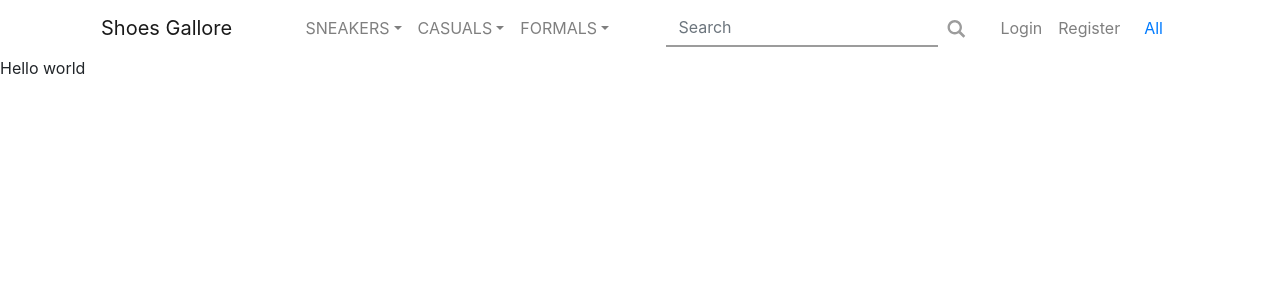
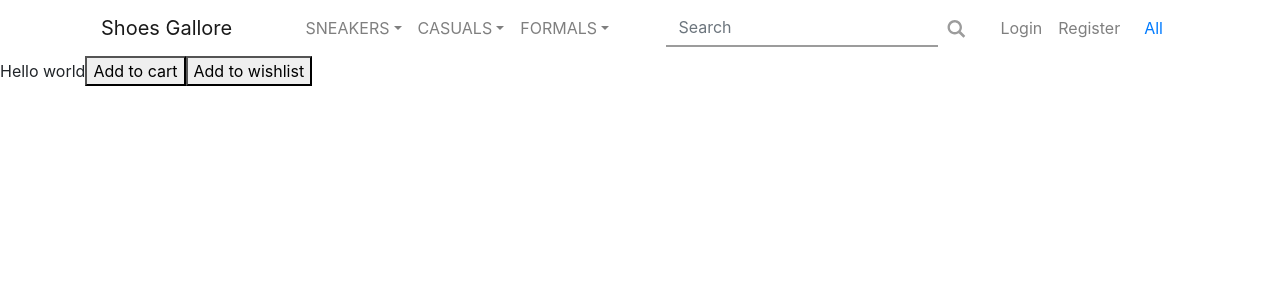
Before and after one commit to neerajp99/cs_207_e-commerce, a React (Create React App) app in the folder client/: page /product/1 in a window 1280 px wide. Shown: the top 300 px of the page. Built offline with nearby package versions, Linux system fonts and the light colour scheme; no server answers.

Commit message:
Modify product page

```diff
--- a/client/src/components/products/Product.js
+++ b/client/src/components/products/Product.js
@@ -3,31 +3,63 @@ import Navbar from "../Navbar";
 import { connect } from "react-redux";
 import { withRouter } from "react-router-dom";
 import { getItemById } from "../../actions/itemActions";
+import { addToCart } from "../../actions/cartActions";
+import { addToWishlist } from "../../actions/wishlistActions";
 
 class Product extends Component {
   componentDidMount() {
-    console.log("lalalalalal", this.props.item);
     if (this.props.match.params.id) {
       this.props.getItemById(this.props.match.params.id);
     }
   }
+  onClickCart = event => {
+    event.preventDefault();
+    if (this.props.items.item) {
+      const cartFields = {
+        name: this.props.items.item.name,
+        description: this.props.items.item.description,
+        category: this.props.items.item.category,
+        size: this.props.items.item.size,
+        price: this.props.items.item.price,
+        productId: this.props.items.item._id,
+        quantity: 1
+      };
+      this.props.addToCart(cartFields, this.props.history);
+    }
+  };
+  onClickWishlist = event => {
+    event.preventDefault();
+    if (this.props.items.item) {
+      const wishlistFields = {
+        name: this.props.items.item.name,
+        description: this.props.items.item.description,
+        category: this.props.items.item.category,
+        size: this.props.items.item.size,
+        price: this.props.items.item.price,
+        productId: this.props.items.item._id
+      };
+      this.props.addToWishlist(wishlistFields, this.props.history);
+    }
+  };
   render() {
-    const { item } = this.props;
+    const { item } = this.props.items;
     console.log(item);
     return (
       <div className="product">
         <Navbar />
         Hello world
+        <button onClick={this.onClickCart}>Add to cart</button>
+        <button onClick={this.onClickWishlist}>Add to wishlist</button>
       </div>
     );
   }
 }
 
 const mapStateToProps = state => ({
-  item: state.item
+  items: state.items
 });
 
 export default connect(
   mapStateToProps,
-  { getItemById }
+  { getItemById, addToCart, addToWishlist }
 )(withRouter(Product));
```
